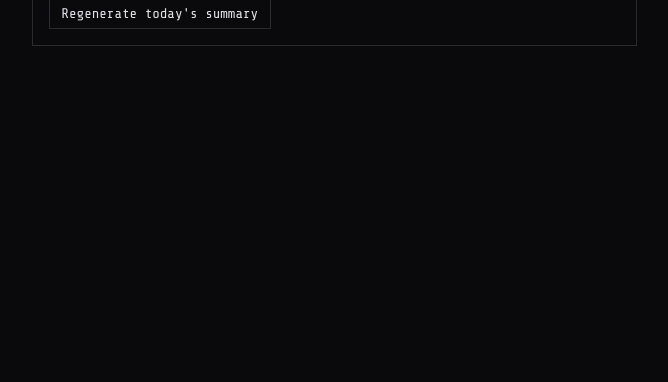
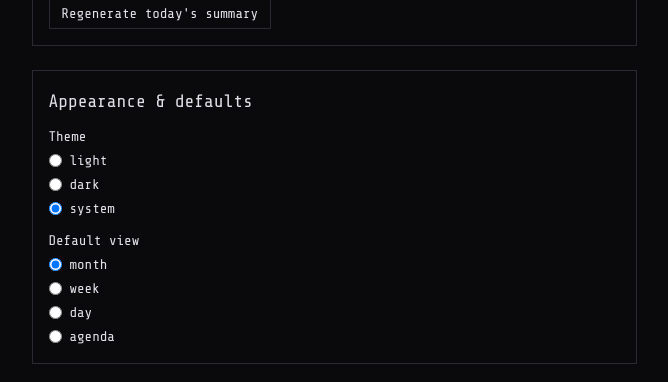
Before and after one commit to Nyhz/calendar-bf, a Next.js app: page /settings in a window 1280 px wide. Shown: the part 432-814 px from the top of the page, without its empty margins (296-964 px from the left). Built offline with nearby package versions, Linux system fonts and the light colour scheme; no server answers; the database is empty.

Commit message:
feat(settings): add appearance card

```diff
--- a/components/settings/AppearanceCard.tsx
+++ b/components/settings/AppearanceCard.tsx
@@ -1,2 +1,46 @@
-// placeholder, replaced in Task 15
-export default function AppearanceCard() { return null }
+'use client'
+import useSWR from 'swr'
+
+const fetcher = (u: string) => fetch(u).then(r => r.json()).then(j => j.data as Record<string, string>)
+
+export default function AppearanceCard() {
+  const { data, mutate } = useSWR<Record<string, string>>('/api/settings', fetcher)
+
+  async function save(key: string, value: string) {
+    await fetch('/api/settings', {
+      method: 'PATCH',
+      headers: { 'content-type': 'application/json' },
+      body: JSON.stringify({ [key]: value }),
+    })
+    await mutate()
+  }
+
+  const theme = data?.theme ?? 'system'
+  const view = data?.default_view ?? 'month'
+
+  return (
+    <section className="p-4 border rounded space-y-3">
+      <h2 className="text-lg font-medium">Appearance & defaults</h2>
+
+      <fieldset className="space-y-1">
+        <legend className="text-sm font-medium">Theme</legend>
+        {(['light', 'dark', 'system'] as const).map(v => (
+          <label key={v} className="flex items-center gap-2 text-sm">
+            <input type="radio" name="theme" checked={theme === v} onChange={() => save('theme', v)} />
+            {v}
+          </label>
+        ))}
+      </fieldset>
+
+      <fieldset className="space-y-1">
+        <legend className="text-sm font-medium">Default view</legend>
+        {(['month', 'week', 'day', 'agenda'] as const).map(v => (
+          <label key={v} className="flex items-center gap-2 text-sm">
+            <input type="radio" name="default_view" checked={view === v} onChange={() => save('default_view', v)} />
+            {v}
+          </label>
+        ))}
+      </fieldset>
+    </section>
+  )
+}
```
